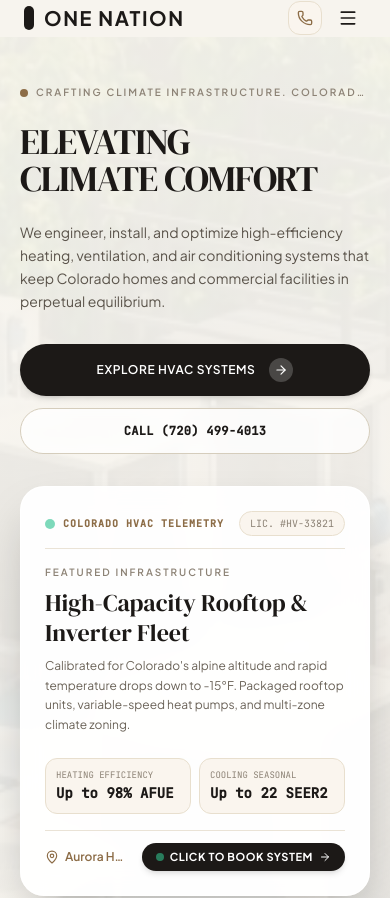
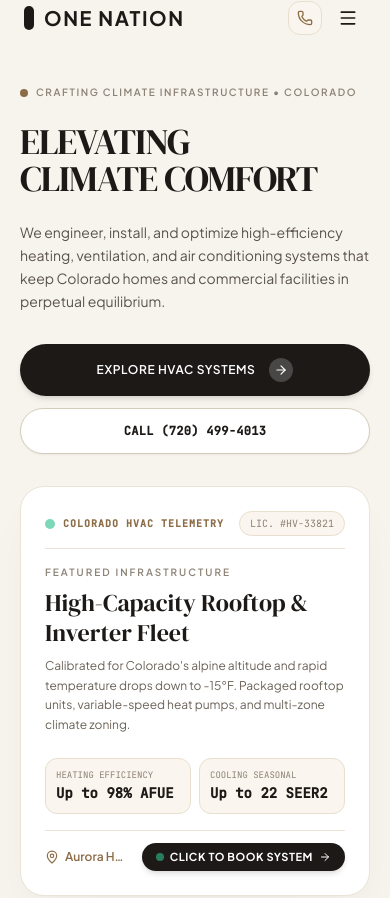
Before and after one commit to Muneeb850/HVAC, a React (Vite) app: page / in a window 390 px wide. Shown: the top 898 px of the page. Built offline with nearby package versions, Linux system fonts and the light colour scheme; the HTML template or start-up script is replaced by a standard one.

Commit message:
Fix mobile color rendering to match laptop warm alabaster palette exactly

```diff
--- a/src/components/Hero.jsx
+++ b/src/components/Hero.jsx
@@ -14,13 +14,8 @@ export default function Hero({ onOpenBooking, playAudioClick }) {
           className="w-full h-full object-cover object-center brightness-[1.07] contrast-[1.03]"
         />
 
-        {/* Mobile Scrim: Exact Warm Alabaster so mobile colors match laptop 100% */}
-        <div
-          className="absolute inset-0 lg:hidden pointer-events-none"
-          style={{
-            background: 'linear-gradient(to bottom, rgba(247, 244, 238, 0.96) 0%, rgba(247, 244, 238, 0.92) 55%, rgba(247, 244, 238, 0.85) 100%)'
-          }}
-        />
+        {/* Mobile Scrim: 100% Pure Warm Alabaster so mobile colors match laptop perfectly without image discoloration */}
+        <div className="absolute inset-0 lg:hidden pointer-events-none bg-[#F7F4EE]" />
 
         {/* Desktop Architectural Warm Alabaster Scrim */}
         <div
@@ -46,9 +41,9 @@ export default function Hero({ onOpenBooking, playAudioClick }) {
           {/* Left Column: Typography & Action */}
           <div className="lg:col-span-7 space-y-6">
             {/* Small uppercase tag */}
-            <div className="text-[10px] sm:text-[11px] font-sans tracking-[0.2em] sm:tracking-[0.25em] text-[#8C8275] uppercase font-semibold flex items-center gap-2">
+            <div className="text-[10px] sm:text-[11px] font-sans tracking-[0.16em] sm:tracking-[0.25em] text-[#8C8275] uppercase font-semibold flex items-center gap-2">
               <span className="w-2 h-2 rounded-full bg-[#8C6C46] shrink-0" />
-              <span className="truncate">CRAFTING CLIMATE INFRASTRUCTURE. COLORADO.</span>
+              <span>CRAFTING CLIMATE INFRASTRUCTURE &bull; COLORADO</span>
             </div>
 
             {/* Massive Editorial Serif Headline matching theme typography */}
@@ -79,7 +74,7 @@ export default function Hero({ onOpenBooking, playAudioClick }) {
 
               <a
                 href={`tel:${COMPANY_INFO.phone}`}
-                className="w-full sm:w-auto text-center px-6 py-3.5 rounded-full border border-[#D5CDBC] text-[#1C1917] hover:border-[#1C1917] bg-white/80 backdrop-blur-sm font-mono text-xs font-semibold tracking-wide transition-all"
+                className="w-full sm:w-auto text-center px-6 py-3.5 rounded-full border border-[#D5CDBC] text-[#1C1917] hover:border-[#1C1917] bg-white font-mono text-xs font-semibold tracking-wide transition-all shadow-sm"
               >
                 CALL (720) 499-4013
               </a>
@@ -93,7 +88,7 @@ export default function Hero({ onOpenBooking, playAudioClick }) {
                 if (playAudioClick) playAudioClick();
                 onOpenBooking({ service: 'rooftop-package-units' });
               }}
-              className="bg-white/95 backdrop-blur-md p-6 sm:p-7 rounded-3xl shadow-2xl border border-white/90 space-y-4 cursor-pointer hover:scale-[1.01] transition-transform duration-300"
+              className="bg-white p-6 sm:p-7 rounded-3xl shadow-2xl shadow-stone-900/5 border border-[#EAE3D6] space-y-4 cursor-pointer hover:scale-[1.01] transition-transform duration-300"
             >
               <div className="flex items-center justify-between pb-3 border-b border-[#EAE3D6]">
                 <div className="flex items-center gap-2">
--- a/src/index.css
+++ b/src/index.css
@@ -4,7 +4,7 @@
 
 /* Theme Color System Variables & Mobile Color Lock */
 :root {
-  color-scheme: light;
+  color-scheme: only light;
   -webkit-text-size-adjust: 100%;
   text-size-adjust: 100%;
   -webkit-tap-highlight-color: transparent;
@@ -60,32 +60,6 @@
   --accent-glow: rgba(220, 38, 38, 0.15);
   --badge-bg: #FEF2F2;
   --badge-text: #991B1B;
-}
-
-[data-theme="nordic"] {
-  /* Dark Sections: Warm Charcoal */
-  --bg-dark-primary: #121417;
-  --bg-dark-secondary: #1A1D21;
-  --bg-dark-card: #22262B;
-  --border-dark: #2E3339;
-  --text-dark-primary: #F5F4F0;
-  --text-dark-secondary: #A0A5AA;
-
-  /* Light Sections: Warm Alabaster Stone */
-  --bg-light-primary: #F9F8F5;
-  --bg-light-secondary: #F2EFE9;
-  --bg-light-card: #FFFFFF;
-  --border-light: #E5E0D6;
-  --text-light-primary: #1A1C1E;
-  --text-light-secondary: #5C6066;
-
-  /* Accents: Terracotta Copper & Brass */
-  --accent-primary: #C85A32;
-  --accent-primary-hover: #AC4823;
-  --accent-secondary: #C29B38;
-  --accent-glow: rgba(200, 90, 50, 0.15);
-  --badge-bg: #FFF7ED;
-  --badge-text: #9A3412;
 }
 
 [data-theme="steel"] {
```
Also changed, not shown: index.html (+2 -2 lines), 1 other file (tests, documents, lock files or other folders).
